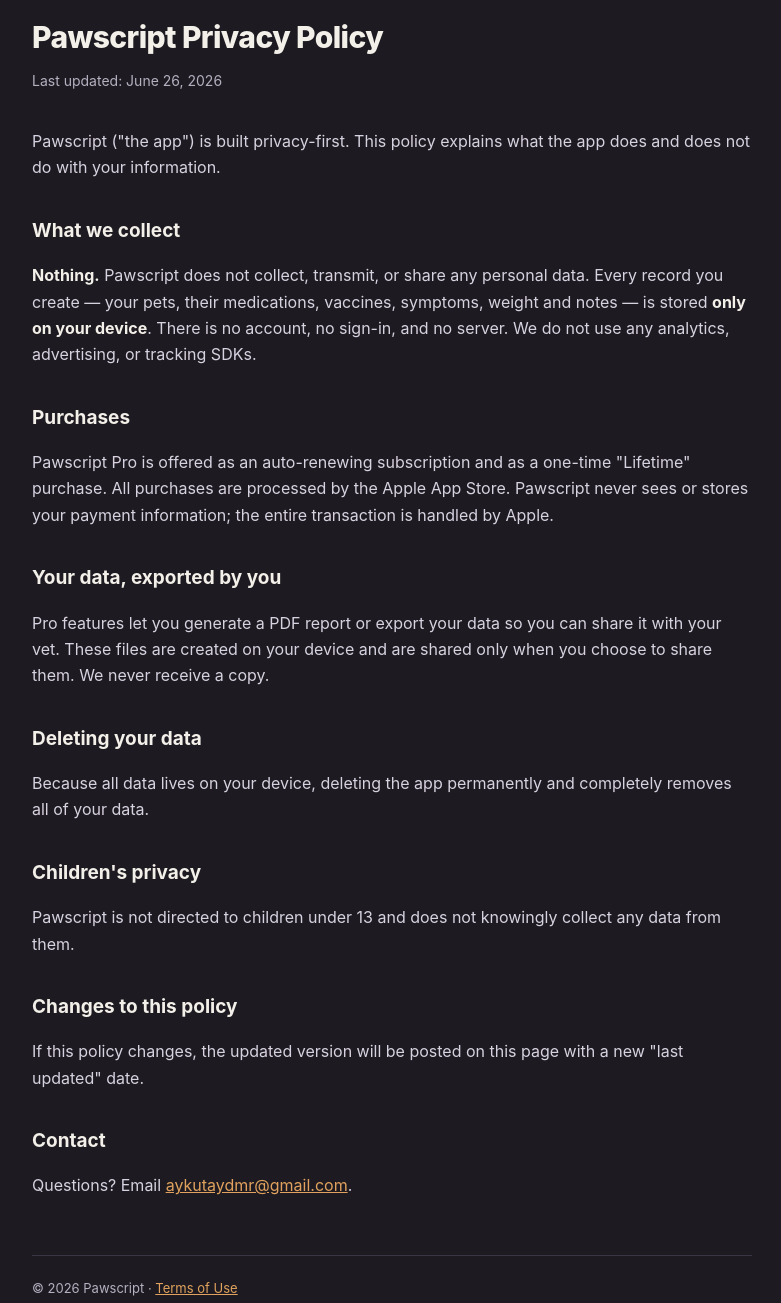
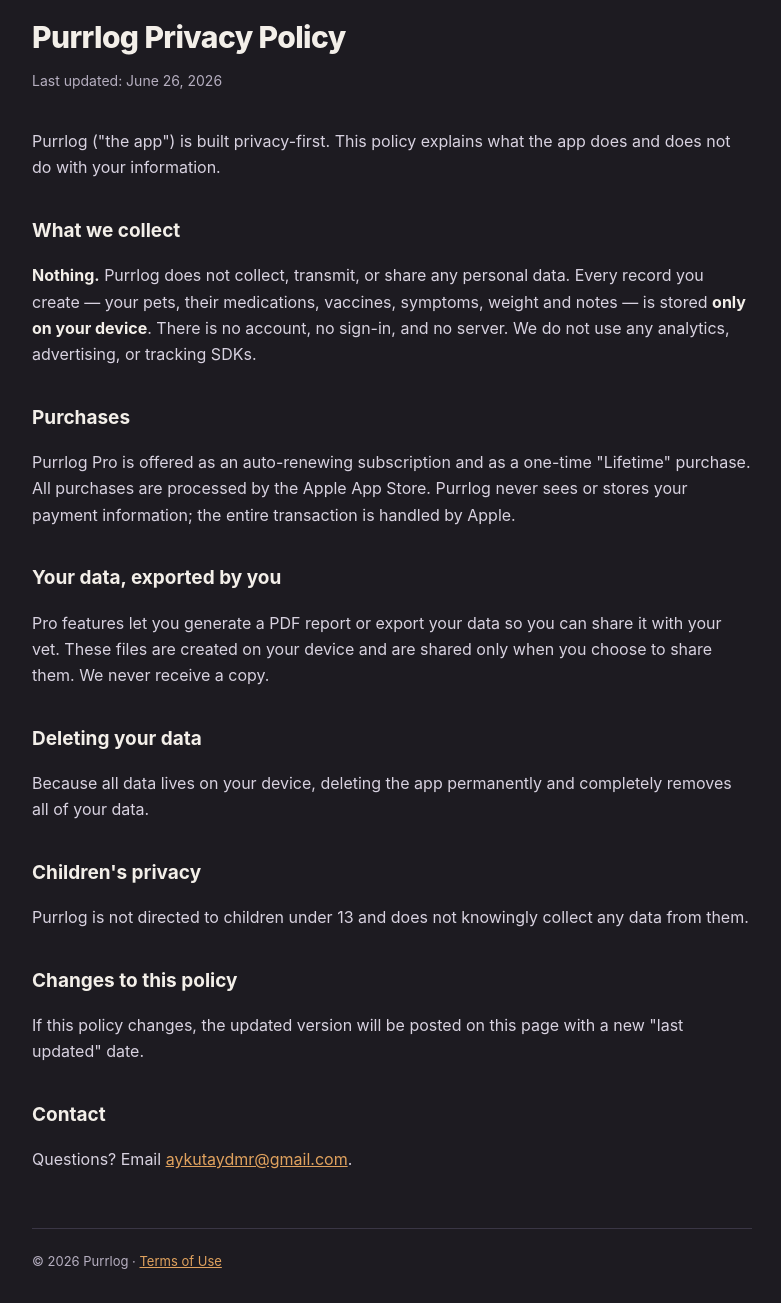
Before and after one commit to mjkfxjbx9h-ux/legal, a plain HTML site: page purrlog/privacy/index.html in a window 1280 px wide. Shown: the part 100-1403 px from the top of the page, without its empty margins (248-1029 px from the left). Drawn offline with Linux system fonts and the light colour scheme.

Commit message:
Rename app to Purrlog (Pawscript name unavailable on App Store)

```diff
--- a/pawscript/privacy/index.html
+++ b/purrlog/privacy/index.html
@@ -3,8 +3,8 @@
 <head>
 <meta charset="utf-8">
 <meta name="viewport" content="width=device-width, initial-scale=1">
-<title>Pawscript — Privacy Policy</title>
-<meta name="description" content="Pawscript privacy policy. No data collected — everything stays on your device.">
+<title>Purrlog — Privacy Policy</title>
+<meta name="description" content="Purrlog privacy policy. No data collected — everything stays on your device.">
 <style>
   :root{ --bg:#1d1b21; --text:#f3efe9; --muted:#b6afc0; --accent:#e0a25e; --line:#3a3645; --card:#272430; }
   *{ box-sizing:border-box; }
@@ -28,16 +28,16 @@
 <body>
   <main class="wrap">
     <span class="badge">🔒 No data collected</span>
-    <h1>Pawscript Privacy Policy</h1>
+    <h1>Purrlog Privacy Policy</h1>
     <p class="updated">Last updated: June 26, 2026</p>
 
-    <p>Pawscript ("the app") is built privacy-first. This policy explains what the app does and does not do with your information.</p>
+    <p>Purrlog ("the app") is built privacy-first. This policy explains what the app does and does not do with your information.</p>
 
     <h2>What we collect</h2>
-    <p><strong>Nothing.</strong> Pawscript does not collect, transmit, or share any personal data. Every record you create — your pets, their medications, vaccines, symptoms, weight and notes — is stored <strong>only on your device</strong>. There is no account, no sign-in, and no server. We do not use any analytics, advertising, or tracking SDKs.</p>
+    <p><strong>Nothing.</strong> Purrlog does not collect, transmit, or share any personal data. Every record you create — your pets, their medications, vaccines, symptoms, weight and notes — is stored <strong>only on your device</strong>. There is no account, no sign-in, and no server. We do not use any analytics, advertising, or tracking SDKs.</p>
 
     <h2>Purchases</h2>
-    <p>Pawscript Pro is offered as an auto-renewing subscription and as a one-time "Lifetime" purchase. All purchases are processed by the Apple App Store. Pawscript never sees or stores your payment information; the entire transaction is handled by Apple.</p>
+    <p>Purrlog Pro is offered as an auto-renewing subscription and as a one-time "Lifetime" purchase. All purchases are processed by the Apple App Store. Purrlog never sees or stores your payment information; the entire transaction is handled by Apple.</p>
 
     <h2>Your data, exported by you</h2>
     <p>Pro features let you generate a PDF report or export your data so you can share it with your vet. These files are created on your device and are shared only when you choose to share them. We never receive a copy.</p>
@@ -46,7 +46,7 @@
     <p>Because all data lives on your device, deleting the app permanently and completely removes all of your data.</p>
 
     <h2>Children's privacy</h2>
-    <p>Pawscript is not directed to children under 13 and does not knowingly collect any data from them.</p>
+    <p>Purrlog is not directed to children under 13 and does not knowingly collect any data from them.</p>
 
     <h2>Changes to this policy</h2>
     <p>If this policy changes, the updated version will be posted on this page with a new "last updated" date.</p>
@@ -54,7 +54,7 @@
     <h2>Contact</h2>
     <p>Questions? Email <a href="mailto:aykutaydmr@gmail.com">aykutaydmr@gmail.com</a>.</p>
 
-    <footer>© 2026 Pawscript · <a href="../terms/">Terms of Use</a></footer>
+    <footer>© 2026 Purrlog · <a href="../terms/">Terms of Use</a></footer>
   </main>
 </body>
 </html>
```
Also changed, not shown: purrlog/index.html (renamed from pawscript/index.html, +5 -5 lines), purrlog/terms/index.html (renamed from pawscript/terms/index.html, +7 -7 lines), 1 other file.
